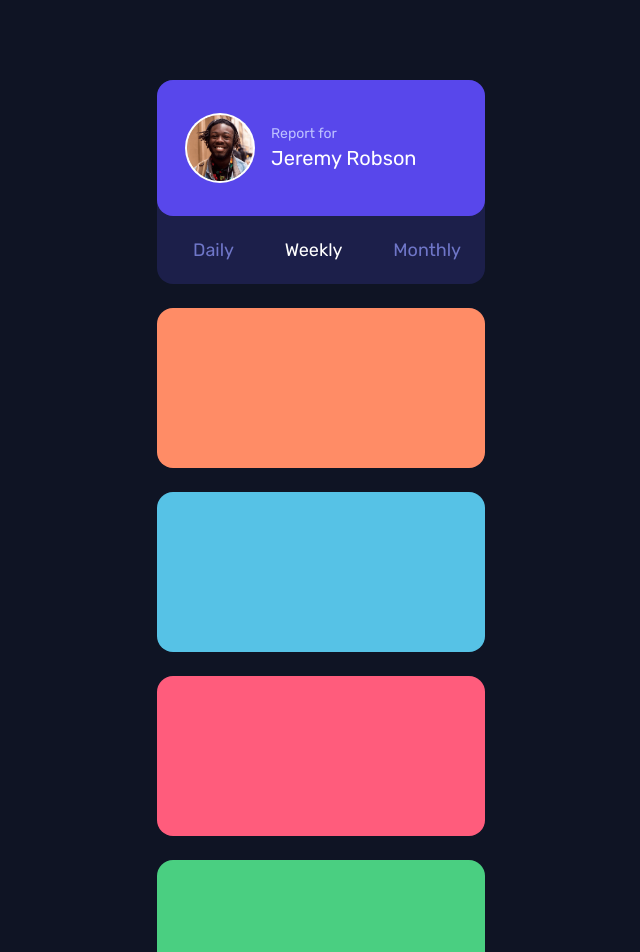
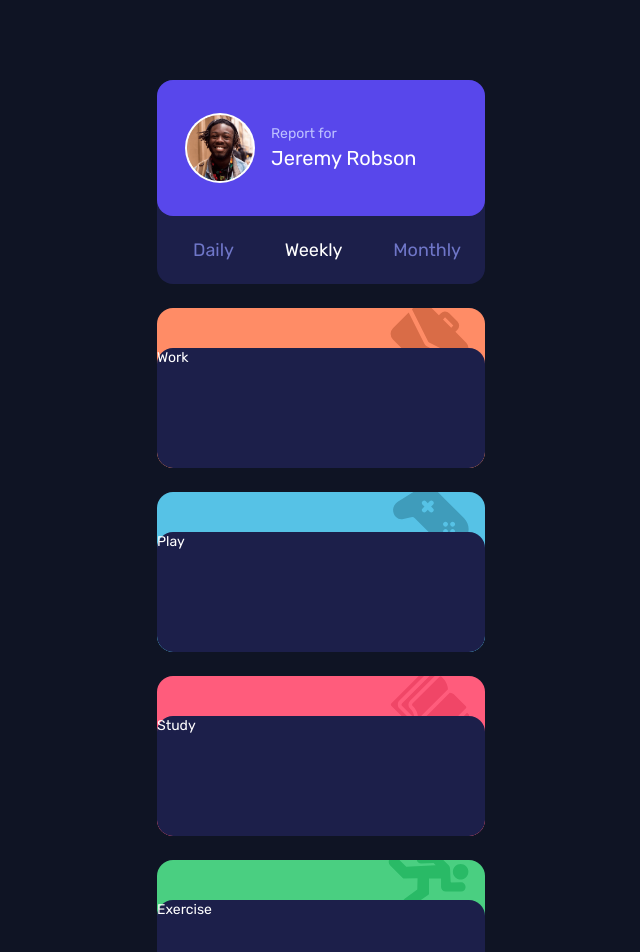
Before and after one commit to WSGokou/frontend_mentor_challenges, a Next.js app: page /challenges/time-tracker in a window 1280 px wide. Shown: the top 952 px of the page, without its empty margins (319-959 px from the left). Built offline with nearby package versions, Linux system fonts and the light colour scheme.

Commit message:
icons added to cards

```diff
--- a/src/app/challenges/time-tracker/data.json
+++ b/src/app/challenges/time-tracker/data.json
@@ -1,7 +1,6 @@
 [
   {
     "title": "Work",
-    "icon": "/time-tracker/icon-work.svg",
     "bgColor": "bg-[#ff8c66]",
     "timeframes": {
       "daily": {
@@ -20,7 +19,6 @@
   },
   {
     "title": "Play",
-    "icon": "/time-tracker/icon-play.svg",
     "bgColor": "bg-[#56c2e6]",
     "timeframes": {
       "daily": {
@@ -39,7 +37,6 @@
   },
   {
     "title": "Study",
-    "icon": "/time-tracker/icon-study.svg",
     "bgColor": "bg-[#ff5c7c]",
     "timeframes": {
       "daily": {
@@ -58,7 +55,6 @@
   },
   {
     "title": "Exercise",
-    "icon": "/time-tracker/icon-exercise.svg",
     "bgColor": "bg-[#4acf81]",
     "timeframes": {
       "daily": {
@@ -77,7 +73,6 @@
   },
   {
     "title": "Social",
-    "icon": "/time-tracker/icon-social.svg",
     "bgColor": "bg-[#7536d3]",
     "timeframes": {
       "daily": {
@@ -96,7 +91,6 @@
   },
   {
     "title": "Self Care",
-    "icon": "/time-tracker/icon-self-care.svg",
     "bgColor": "bg-[#f1c65b]",
     "timeframes": {
       "daily": {
--- a/src/app/challenges/time-tracker/page.tsx
+++ b/src/app/challenges/time-tracker/page.tsx
@@ -4,6 +4,12 @@ import React, {useState} from 'react';
 import {Rubik} from 'next/font/google';
 import data from './data.json';
 import ProfilePic from '/public/time-tracker/image-jeremy.png';
+import Work from '/public/time-tracker/icon-work.svg';
+import Exercise from '/public/time-tracker/icon-exercise.svg';
+import Play from '/public/time-tracker/icon-play.svg';
+import Study from '/public/time-tracker/icon-study.svg';
+import Social from '/public/time-tracker/icon-social.svg';
+import Selfcare from '/public/time-tracker/icon-self-care.svg';
 import Image from 'next/image';
 
 const rubik = Rubik({subsets: ['latin']});
@@ -29,6 +35,14 @@ const rubik = Rubik({subsets: ['latin']});
 const TimeTrackerPage = () => {
   const [timeFrame, setTimeFrame] = useState('Weekly');
   const timeframes = ['Daily', 'Weekly', 'Monthly'];
+  const cardIcons = [
+    {title: 'Work', icon: Work},
+    {title: 'Study', icon: Study},
+    {title: 'Self Care', icon: Selfcare},
+    {title: 'Exercise', icon: Exercise},
+    {title: 'Social', icon: Social},
+    {title: 'Play', icon: Play},
+  ];
 
   return (
     <div
@@ -68,7 +82,7 @@ const TimeTrackerPage = () => {
                 />
                 <label
                   htmlFor={option}
-                  className="peer-checked:text-white hover:cursor-pointer"
+                  className="peer-checked:text-white hover:cursor-pointer hover:text-white"
                 >
                   {option}
                 </label>
@@ -77,12 +91,25 @@ const TimeTrackerPage = () => {
           </div>
         </div>
         {/* Time type boxes */}
-        {data.map((item, idx) => (
-          <div
-            key={idx}
-            className={`w-full h-40 rounded-2xl ${item.bgColor} relative`}
-          ></div>
-        ))}
+        {data.map((item, idx) => {
+          const icon = cardIcons.find((icon) => icon.title === item.title);
+          return (
+            <div
+              key={idx}
+              className={`w-full h-40 rounded-2xl ${item.bgColor} flex flex-col relative overflow-clip`}
+            >
+              <Image
+                src={icon?.icon}
+                alt=""
+                className="absolute -top-1.5 right-4"
+              />
+              <div className="bg-[#1c1f4a] h-3/4 w-full rounded-2xl absolute bottom-0">
+                <div className="text-white">{item.title}</div>
+                <div></div>
+              </div>
+            </div>
+          );
+        })}
       </div>
     </div>
   );
```
